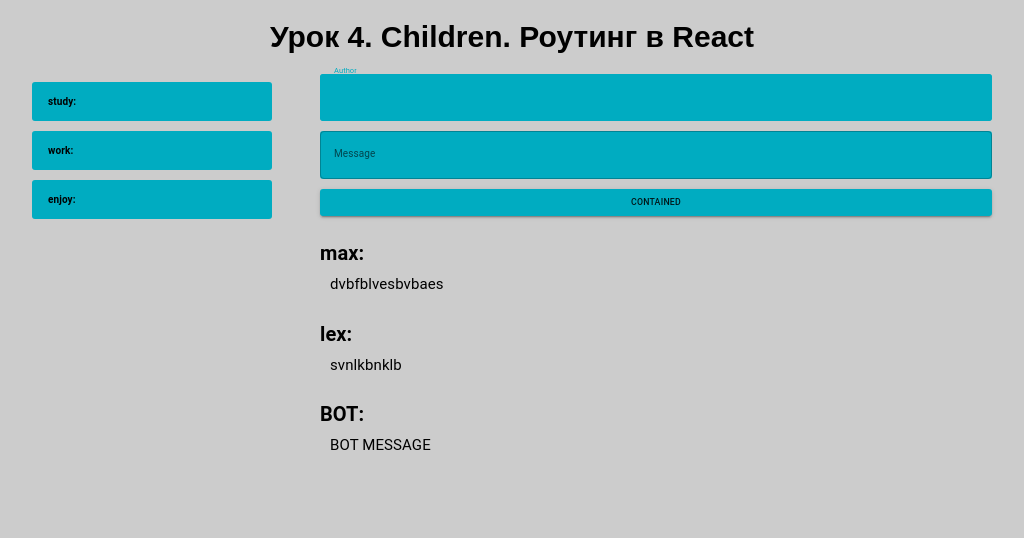
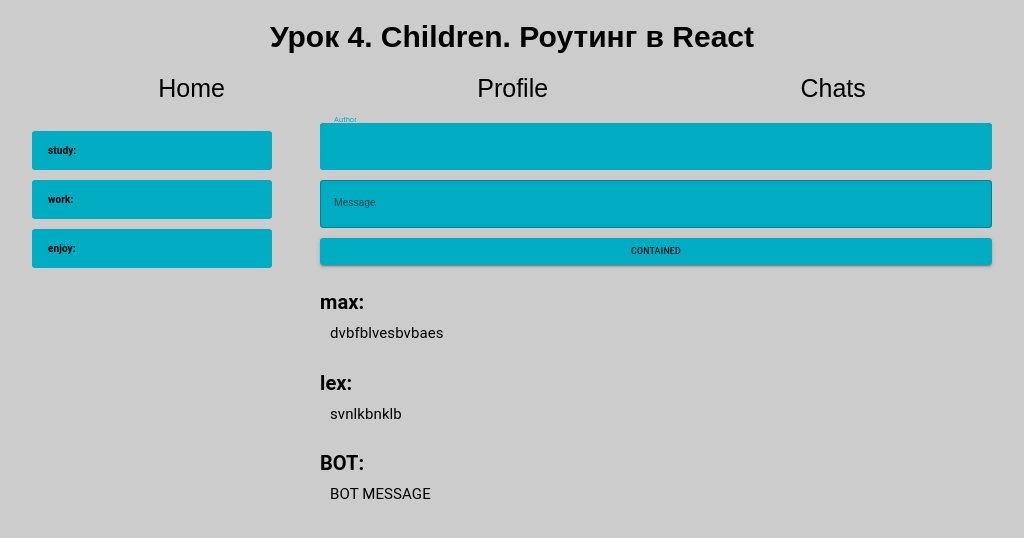
Before and after one commit to oJohnRock/gb-react, a React (Create React App) app: page /chats in a window 1280 px wide. Shown: the top 538 px of the page, without its empty margins (128-1152 px from the left). Built offline with nearby package versions, Linux system fonts and the light colour scheme.

Commit message:
Задание 1

```diff
--- a/package.json
+++ b/package.json
@@ -14,6 +14,7 @@
     "node-sass": "^7.0.1",
     "react": "17.0.2",
     "react-dom": "^17.0.2",
+    "react-router-dom": "^6.3.0",
     "react-scripts": "5.0.0",
     "styled-components": "^5.3.5",
     "web-vitals": "^2.1.4"
--- a/src/App.js
+++ b/src/App.js
@@ -1,12 +1,10 @@
 import React, { useEffect, useState, useRef } from "react";
 import "./App.scss";
-import Title from "./Title";
-import Messages from "./Messages";
-import ChatList from "./ChatList";
+import Messages from "./components/Messages";
+import ChatList from "./components/ChatList";
+import Router from "./components/Router";
 
 function App() {
-    const title = "Урок 4. Children. Роутинг в React";
-
     const [author, setAuthor] = useState("");
     const authorChange = (e) => {
         setAuthor(e.target.value);
@@ -56,11 +54,11 @@ function App() {
     ];
 
     return (
-        <header className="header">
+        <main className="main">
             <div className="container">
-                <div className="header__body">
-                    <Title title={title} />
-                    <div className="header__wrapper">
+                <Router />
+                <div className="main__body">
+                    <div className="main__wrapper">
                         <ChatList chatList={chatList} />
                         <Messages
                             messageList={messageList}
@@ -74,7 +72,7 @@ function App() {
                     </div>
                 </div>
             </div>
-        </header>
+        </main>
     );
 }
 
--- a/src/App.scss
+++ b/src/App.scss
@@ -32,6 +32,21 @@ html {
         padding: 20px;
     }
 
+    &__menu {
+        display: flex;
+        justify-content: space-around;
+        list-style-type: none;
+        margin-bottom: 20px;
+
+        a {
+            color: #000;
+            text-decoration: none;
+            font-size: 25px;
+        }
+    }
+}
+
+.main {
     &__wrapper {
         display: flex;
         justify-content: space-between;
--- a/src/ChatList.js
+++ b/src/components/ChatList.js
@@ -1,5 +1,5 @@
 import React from "react";
-import "./App.scss";
+import "../App.scss";
 import List from "@mui/material/List";
 import ListItem from "@mui/material/ListItem";
 import ListItemText from "@mui/material/ListItemText";
--- a/src/Messages.js
+++ b/src/components/Messages.js
@@ -1,5 +1,5 @@
 import React from "react";
-import "./App.scss";
+import "../App.scss";
 import TextField from "@mui/material/TextField";
 import Button from "@mui/material/Button";
 import List from "@mui/material/List";
--- /dev/null
+++ b/src/components/Router.js
@@ -0,0 +1,33 @@
+import { BrowserRouter, Routes, Route, Link } from "react-router-dom";
+import Title from "./Title";
+
+function Router() {
+    const title = "Урок 4. Children. Роутинг в React";
+
+    return (
+        <BrowserRouter>
+            <header className="header">
+                <Title title={title} />
+                <ul className="header__menu">
+                    <li className="header__menu-item">
+                        <Link to="/">Home</Link>
+                    </li>
+                    <li>
+                        <Link to="/profile">Profile</Link>
+                    </li>
+                    <li>
+                        <Link to="/chats">Chats</Link>
+                    </li>
+                </ul>
+            </header>
+
+            <Routes>
+                <Route path="/" />
+                <Route path="/profile" />
+                <Route path="/chats" />
+            </Routes>
+        </BrowserRouter>
+    );
+}
+
+export default Router;
--- a/src/Title.js
+++ b/src/components/Title.js
@@ -1,5 +1,5 @@
 import React from "react";
-import "./App.scss";
+import "../App.scss";
 
 export default function Title(props) {
     return <h1 className="header__title">{props.title}</h1>;
```
